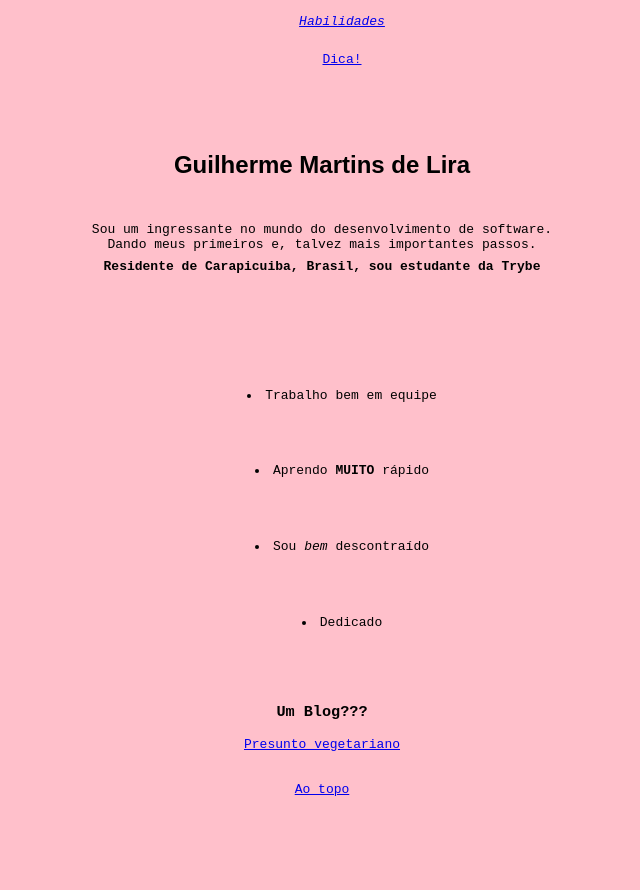
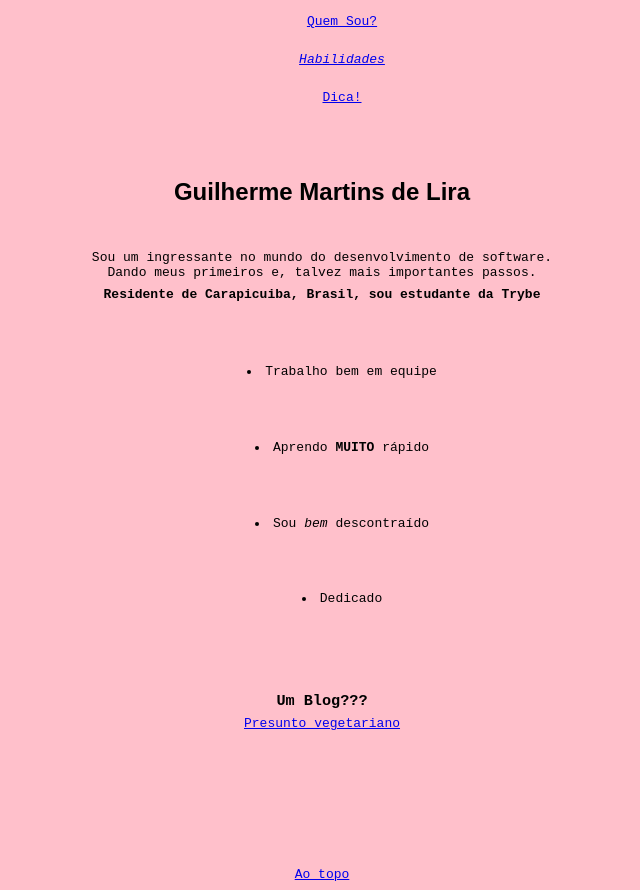
Before and after one commit to Gui-lira/Gui-lira.github.io, a plain HTML site: page index.html in a window 1280 px wide. Shown: the part 360-1250 px from the top of the page, without its empty margins (318-958 px from the left). Before the commit the page ends 1165 px from the top, so only its background shows below. Drawn offline with Linux system fonts and the light colour scheme.

Commit message:
adiciona o link e ajustes estruturais com div

```diff
--- a/index.html
+++ b/index.html
@@ -3,50 +3,27 @@
 <head>
     <meta charset="UTF-8">
     <title>Olá, mundo</title>
-    <style>
-        body {
-            text-align: center;
-            font-family: monospace;
-            background-color: pink;
-        }
-        h2 {
-            line-height: 20mm;
-            font-family: sans-serif;
-        }
-        #moradia {
-            line-height: 1mm;
-            font-weight: bolder;
-        }
-        ol {
-            line-height: 10mm;
-            list-style-type: none;
-            }
-        ul {
-            list-style-position: inside;
-            line-height: 20mm;
-            }
-            #quebra {
-                line-height: 5mm;
-            }
-            .quebra {
-                line-height: 20mm;
-            }
-
-    </style>
+    <link rel="stylesheet" href="style.css">
 </head>
 <body>
+    <div id="foto">
         <img id="foto" src="https://github.com/Gui-lira/Gui-lira.github.io/blob/primeiroTesteCSS/minhafoto.jpg?raw=true" alt="Foto do autor da pagina sorrindo" width="300px">
+    </div>
     <br class="quebra">
+    <div id="listaordenada">
         <ol>
             <li><a href="#quem sou">Quem Sou?</a></li>
             <li><a href="#minhas qualidades"><em>Habilidades</em></a></li>
             <li><a href="#blog">Dica!</a></li>
         </ol>
-    <br>
+    </div>
+    <div id="eu">
     <h2>Guilherme Martins de Lira</h2>
     <p id="quem sou">Sou um ingressante no mundo do desenvolvimento de software.
         <br> Dando meus primeiros e, talvez mais importantes passos.</p>
         <p id="moradia"> Residente de Carapicuiba, Brasil, sou estudante da Trybe</p>
+    </div>
+    <div id="listanaoordenada">
         <ul id="minhas qualidades">
             <br class="quebra">
             <li>Trabalho bem em equipe</li>
@@ -54,11 +31,12 @@
             <li>Sou <em> bem</em> descontraído</li>
             <li> Dedicado</li>
          </ul>
-    <br>
-    <h3 id="blog">Um Blog???</h3>
+     </div>
+     <div id="blog">
+        <h3 >Um Blog???</h3>
         <a id="linkblog" href="https://presuntovegetariano.com.br/" target="_blank">Presunto vegetariano</a>
-    <br>
-    <br>
-    <br>
+    </div>
+    <div id="linkfoto">
          <a href="#foto">Ao topo</a>
+    </div>
 </body>
```
Lines whose indentation alone changed are shown as unchanged.
